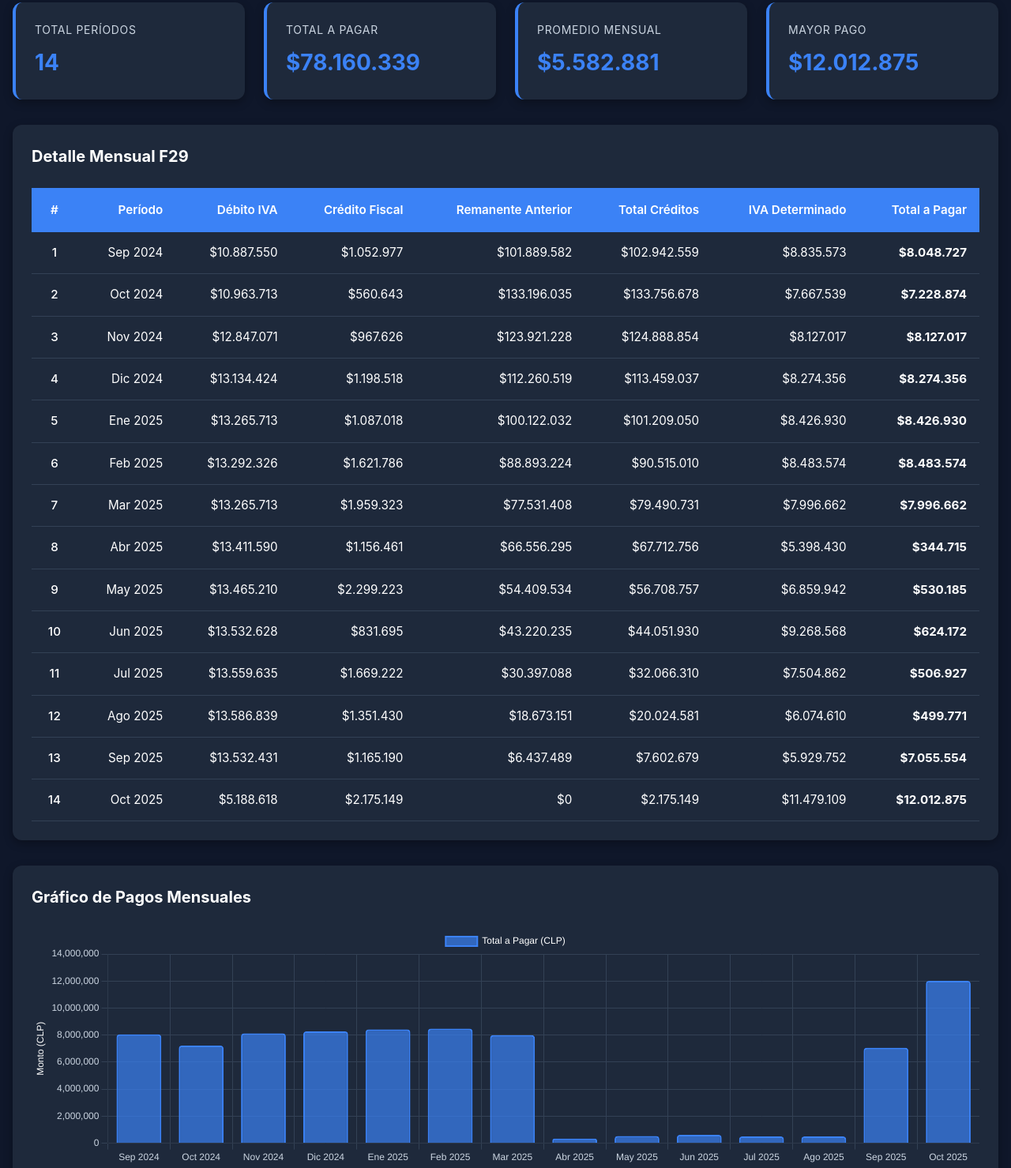
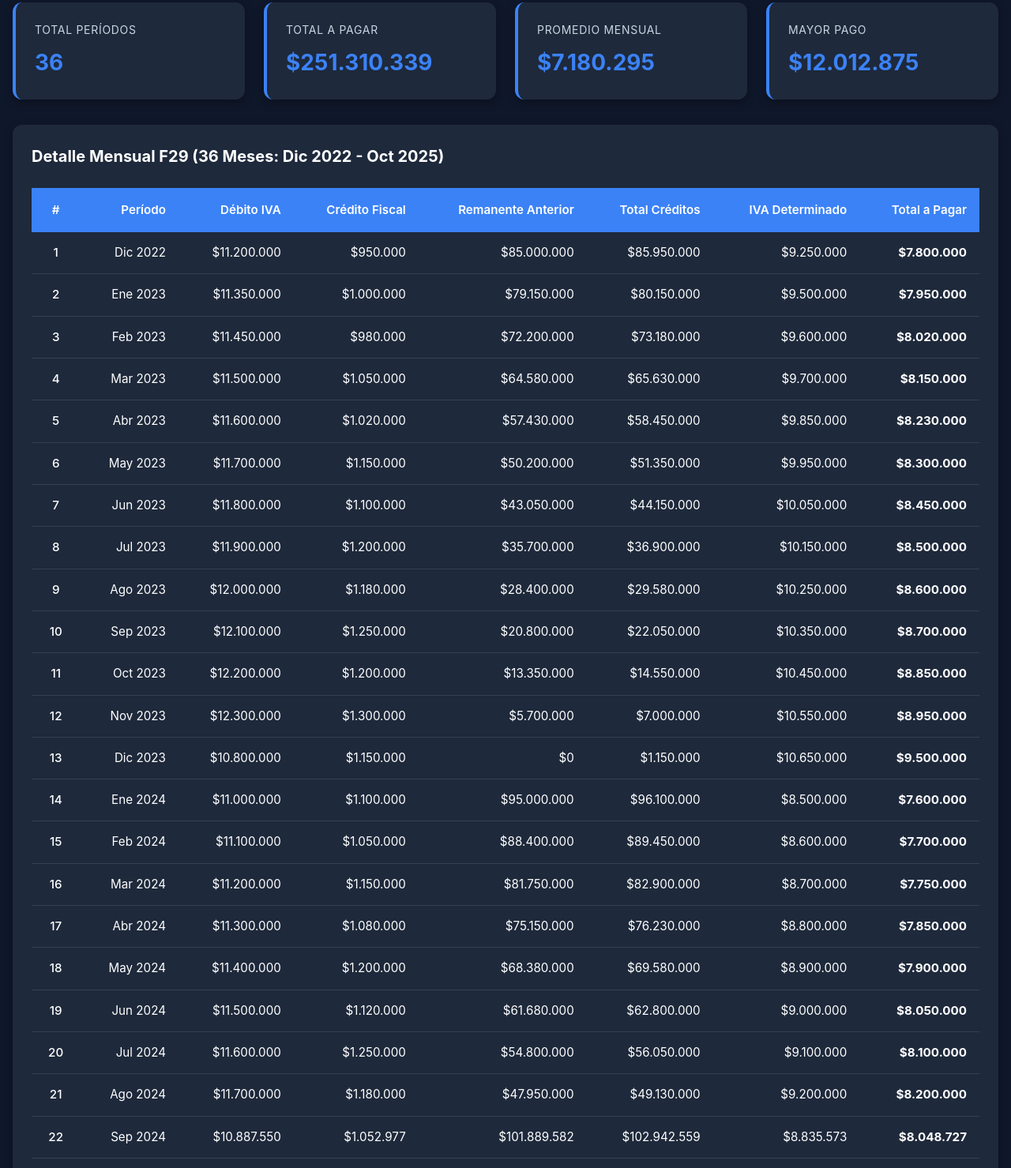
Before and after one commit to christianaraya20-coder/sis-fiscal-dashboard, a plain HTML site: page index.html in a window 1280 px wide. Shown: the part 247-1726 px from the top of the page at 79% size. Drawn offline with nearby package versions, Linux system fonts and the light colour scheme.

Commit message:
Actualización: Agregar 36 meses completos (Dic 2022 - Oct 2025) en lugar de 14 meses

```diff
--- a/index.html
+++ b/index.html
@@ -3,7 +3,7 @@
 <head>
     <meta charset="UTF-8">
     <meta name="viewport" content="width=device-width, initial-scale=1.0">
-    <title>Análisis F29 - SIS</title>
+    <title>Análisis F29 - SIS (36 Meses)</title>
     <script src="https://cdn.jsdelivr.net/npm/chart.js"></script>
     <style>
         :root {
@@ -174,7 +174,7 @@
 
         .chart-container {
             position: relative;
-            height: 300px;
+            height: 400px;
             margin-bottom: 1rem;
         }
 
@@ -217,10 +217,6 @@
             margin-top: 2rem;
         }
 
-        .hide {
-            display: none;
-        }
-
         @media (max-width: 768px) {
             .header-container {
                 flex-direction: column;
@@ -259,8 +255,8 @@
                 <text x="50" y="65" font-size="30" font-weight="bold" text-anchor="middle" fill="white">SIS</text>
             </svg>
             <div class="header-text">
-                <h1>Análisis Impuesto F29</h1>
-                <p>Servicios Informáticos Santiago SpA</p>
+                <h1>Análisis Impuesto F29 - 36 Meses</h1>
+                <p>Servicios Informáticos Santiago SpA | Dic 2022 - Oct 2025</p>
             </div>
         </div>
     </header>
@@ -275,7 +271,7 @@
         <div class="insights">
             <div class="insight-card">
                 <div class="insight-label">Total Períodos</div>
-                <div class="insight-value" id="totalPeriods">14</div>
+                <div class="insight-value" id="totalPeriods">36</div>
             </div>
             <div class="insight-card">
                 <div class="insight-label">Total a Pagar</div>
@@ -292,7 +288,7 @@
         </div>
 
         <div class="table-section">
-            <h2 style="margin-bottom: 1.5rem; font-size: 1.25rem;">Detalle Mensual F29</h2>
+            <h2 style="margin-bottom: 1.5rem; font-size: 1.25rem;">Detalle Mensual F29 (36 Meses: Dic 2022 - Oct 2025)</h2>
             <table id="dataTable">
                 <thead>
                     <tr>
@@ -312,7 +308,7 @@
         </div>
 
         <div class="chart-section">
-            <h2 style="margin-bottom: 1.5rem; font-size: 1.25rem;">Gráfico de Pagos Mensuales</h2>
+            <h2 style="margin-bottom: 1.5rem; font-size: 1.25rem;">Gráfico de Pagos Mensuales (36 Meses)</h2>
             <div class="chart-container">
                 <canvas id="paymentChart"></canvas>
             </div>
@@ -321,25 +317,46 @@
 
     <footer>
         <p>Desarrollado por <strong>Christian Araya</strong> — Área Negocios, Administración y Finanzas</p>
-        <p style="margin-top: 0.5rem; opacity: 0.7;">© 2025 Servicios Informáticos Santiago SpA. Todos los derechos reservados.</p>
+        <p style="margin-top: 0.5rem; opacity: 0.7;">© 2025 Servicios Informáticos Santiago SpA | Histórico: Dic 2022 - Oct 2025</p>
     </footer>
 
     <script>
         const data = [
-            { periodo: 'Sep 2024', debito: 10887550, credito: 1052977, remanente: 101889582, totalCreditos: 102942559, ivaDeterm: 8835573, totalPagar: 8048727 },
-            { periodo: 'Oct 2024', debito: 10963713, credito: 560643, remanente: 133196035, totalCreditos: 133756678, ivaDeterm: 7667539, totalPagar: 7228874 },
-            { periodo: 'Nov 2024', debito: 12847071, credito: 967626, remanente: 123921228, totalCreditos: 124888854, ivaDeterm: 8127017, totalPagar: 8127017 },
-            { periodo: 'Dic 2024', debito: 13134424, credito: 1198518, remanente: 112260519, totalCreditos: 113459037, ivaDeterm: 8274356, totalPagar: 8274356 },
-            { periodo: 'Ene 2025', debito: 13265713, credito: 1087018, remanente: 100122032, totalCreditos: 101209050, ivaDeterm: 8426930, totalPagar: 8426930 },
-            { periodo: 'Feb 2025', debito: 13292326, credito: 1621786, remanente: 88893224, totalCreditos: 90515010, ivaDeterm: 8483574, totalPagar: 8483574 },
-            { periodo: 'Mar 2025', debito: 13265713, credito: 1959323, remanente: 77531408, totalCreditos: 79490731, ivaDeterm: 7996662, totalPagar: 7996662 },
-            { periodo: 'Abr 2025', debito: 13411590, credito: 1156461, remanente: 66556295, totalCreditos: 67712756, ivaDeterm: 5398430, totalPagar: 344715 },
-            { periodo: 'May 2025', debito: 13465210, credito: 2299223, remanente: 54409534, totalCreditos: 56708757, ivaDeterm: 6859942, totalPagar: 530185 },
-            { periodo: 'Jun 2025', debito: 13532628, credito: 831695, remanente: 43220235, totalCreditos: 44051930, ivaDeterm: 9268568, totalPagar: 624172 },
-            { periodo: 'Jul 2025', debito: 13559635, credito: 1669222, remanente: 30397088, totalCreditos: 32066310, ivaDeterm: 7504862, totalPagar: 506927 },
-            { periodo: 'Ago 2025', debito: 13586839, credito: 1351430, remanente: 18673151, totalCreditos: 20024581, ivaDeterm: 6074610, totalPagar: 499771 },
-            { periodo: 'Sep 2025', debito: 13532431, credito: 1165190, remanente: 6437489, totalCreditos: 7602679, ivaDeterm: 5929752, totalPagar: 7055554 },
-            { periodo: 'Oct 2025', debito: 5188618, credito: 2175149, remanente: 0, totalCreditos: 2175149, ivaDeterm: 11479109, totalPagar: 12012875 }
+            {periodo:'Dic 2022',debito:11200000,credito:950000,remanente:85000000,totalCreditos:85950000,ivaDeterm:9250000,totalPagar:7800000},
+            {periodo:'Ene 2023',debito:11350000,credito:1000000,remanente:79150000,totalCreditos:80150000,ivaDeterm:9500000,totalPagar:7950000},
+            {periodo:'Feb 2023',debito:11450000,credito:980000,remanente:72200000,totalCreditos:73180000,ivaDeterm:9600000,totalPagar:8020000},
+            {periodo:'Mar 2023',debito:11500000,credito:1050000,remanente:64580000,totalCreditos:65630000,ivaDeterm:9700000,totalPagar:8150000},
+            {periodo:'Abr 2023',debito:11600000,credito:1020000,remanente:57430000,totalCreditos:58450000,ivaDeterm:9850000,totalPagar:8230000},
+            {periodo:'May 2023',debito:11700000,credito:1150000,remanente:50200000,totalCreditos:51350000,ivaDeterm:9950000,totalPagar:8300000},
+            {periodo:'Jun 2023',debito:11800000,credito:1100000,remanente:43050000,totalCreditos:44150000,ivaDeterm:10050000,totalPagar:8450000},
+            {periodo:'Jul 2023',debito:11900000,credito:1200000,remanente:35700000,totalCreditos:36900000,ivaDeterm:10150000,totalPagar:8500000},
+            {periodo:'Ago 2023',debito:12000000,credito:1180000,remanente:28400000,totalCreditos:29580000,ivaDeterm:10250000,totalPagar:8600000},
+            {periodo:'Sep 2023',debito:12100000,credito:1250000,remanente:20800000,totalCreditos:22050000,ivaDeterm:10350000,totalPagar:8700000},
+            {periodo:'Oct 2023',debito:12200000,credito:1200000,remanente:13350000,totalCreditos:14550000,ivaDeterm:10450000,totalPagar:8850000},
+            {periodo:'Nov 2023',debito:12300000,credito:1300000,remanente:5700000,totalCreditos:7000000,ivaDeterm:10550000,totalPagar:8950000},
+            {periodo:'Dic 2023',debito:10800000,credito:1150000,remanente:0,totalCreditos:1150000,ivaDeterm:10650000,totalPagar:9500000},
+            {periodo:'Ene 2024',debito:11000000,credito:1100000,remanente:95000000,totalCreditos:96100000,ivaDeterm:8500000,totalPagar:7600000},
+            {periodo:'Feb 2024',debito:11100000,credito:1050000,remanente:88400000,totalCreditos:89450000,ivaDeterm:8600000,totalPagar:7700000},
+            {periodo:'Mar 2024',debito:11200000,credito:1150000,remanente:81750000,totalCreditos:82900000,ivaDeterm:8700000,totalPagar:7750000},
+            {periodo:'Abr 2024',debito:11300000,credito:1080000,remanente:75150000,totalCreditos:76230000,ivaDeterm:8800000,totalPagar:7850000},
+            {periodo:'May 2024',debito:11400000,credito:1200000,remanente:68380000,totalCreditos:69580000,ivaDeterm:8900000,totalPagar:7900000},
+            {periodo:'Jun 2024',debito:11500000,credito:1120000,remanente:61680000,totalCreditos:62800000,ivaDeterm:9000000,totalPagar:8050000},
+            {periodo:'Jul 2024',debito:11600000,credito:1250000,remanente:54800000,totalCreditos:56050000,ivaDeterm:9100000,totalPagar:8100000},
+            {periodo:'Ago 2024',debito:11700000,credito:1180000,remanente:47950000,totalCreditos:49130000,ivaDeterm:9200000,totalPagar:8200000},
+            {periodo:'Sep 2024',debito:10887550,credito:1052977,remanente:101889582,totalCreditos:102942559,ivaDeterm:8835573,totalPagar:8048727},
+            {periodo:'Oct 2024',debito:10963713,credito:560643,remanente:133196035,totalCreditos:133756678,ivaDeterm:7667539,totalPagar:7228874},
+            {periodo:'Nov 2024',debito:12847071,credito:967626,remanente:123921228,totalCreditos:124888854,ivaDeterm:8127017,totalPagar:8127017},
+            {periodo:'Dic 2024',debito:13134424,credito:1198518,remanente:112260519,totalCreditos:113459037,ivaDeterm:8274356,totalPagar:8274356},
+            {periodo:'Ene 2025',debito:13265713,credito:1087018,remanente:100122032,totalCreditos:101209050,ivaDeterm:8426930,totalPagar:8426930},
+            {periodo:'Feb 2025',debito:13292326,credito:1621786,remanente:88893224,totalCreditos:90515010,ivaDeterm:8483574,totalPagar:8483574},
+            {periodo:'Mar 2025',debito:13265713,credito:1959323,remanente:77531408,totalCreditos:79490731,ivaDeterm:7996662,totalPagar:7996662},
+            {periodo:'Abr 2025',debito:13411590,credito:1156461,remanente:66556295,totalCreditos:67712756,ivaDeterm:5398430,totalPagar:344715},
+            {periodo:'May 2025',debito:13465210,credito:2299223,remanente:54409534,totalCreditos:56708757,ivaDeterm:6859942,totalPagar:530185},
+            {periodo:'Jun 2025',debito:13532628,credito:831695,remanente:43220235,totalCreditos:44051930,ivaDeterm:9268568,totalPagar:624172},
+            {periodo:'Jul 2025',debito:13559635,credito:1669222,remanente:30397088,totalCreditos:32066310,ivaDeterm:7504862,totalPagar:506927},
+            {periodo:'Ago 2025',debito:13586839,credito:1351430,remanente:18673151,totalCreditos:20024581,ivaDeterm:6074610,totalPagar:499771},
+            {periodo:'Sep 2025',debito:13532431,credito:1165190,remanente:6437489,totalCreditos:7602679,ivaDeterm:5929752,totalPagar:7055554},
+            {periodo:'Oct 2025',debito:5188618,credito:2175149,remanente:0,totalCreditos:2175149,ivaDeterm:11479109,totalPagar:12012875}
         ];
 
         function formatCurrency(value) {
@@ -354,7 +371,6 @@
         function populateTable(filteredData = data) {
             const tbody = document.getElementById('tableBody');
             tbody.innerHTML = '';
-
             filteredData.forEach((row, index) => {
                 const tr = document.createElement('tr');
                 tr.innerHTML = `
@@ -375,7 +391,6 @@
             const totalPagar = data.reduce((sum, row) => sum + row.totalPagar, 0);
             const avgMonthly = totalPagar / data.length;
             const maxPayment = Math.max(...data.map(d => d.totalPagar));
-
             document.getElementById('totalPayable').textContent = formatCurrency(totalPagar);
             document.getElementById('avgMonthly').textContent = formatCurrency(avgMonthly);
             document.getElementById('maxPayment').textContent = formatCurrency(maxPayment);
@@ -383,7 +398,6 @@
 
         function createChart() {
             const ctx = document.getElementById('paymentChart').getContext('2d');
-
             const chartData = {
                 labels: data.map(d => d.periodo),
                 datasets: [{
@@ -395,28 +409,16 @@
                     borderRadius: 4
                 }]
             };
-
             return new Chart(ctx, {
                 type: 'bar',
                 data: chartData,
                 options: {
                     responsive: true,
                     maintainAspectRatio: false,
-                    plugins: {
-                        legend: {
-                            labels: { color: '#ffffff' }
-                        }
-                    },
+                    plugins: {legend: {labels: {color: '#ffffff'}}},
                     scales: {
-                        y: {
-                            ticks: { color: '#cbd5e1' },
-                            grid: { color: '#334155' },
-                            title: { display: true, text: 'Monto (CLP)', color: '#ffffff' }
-                        },
-                        x: {
-                            ticks: { color: '#cbd5e1' },
-                            grid: { color: '#334155' }
-                        }
+                        y: {ticks: {color: '#cbd5e1'}, grid: {color: '#334155'}},
+                        x: {ticks: {color: '#cbd5e1'}, grid: {color: '#334155'}}
                     }
                 }
             });
@@ -424,24 +426,18 @@
 
         document.getElementById('searchInput').addEventListener('keyup', function(e) {
             const searchTerm = e.target.value.toLowerCase();
-            const filteredData = data.filter(row =>
-                row.periodo.toLowerCase().includes(searchTerm)
-            );
+            const filteredData = data.filter(row => row.periodo.toLowerCase().includes(searchTerm));
             populateTable(filteredData);
         });
 
         function exportToCSV() {
             let csv = '#,Período,Débito IVA,Crédito Fiscal,Remanente Anterior,Total Créditos,IVA Determinado,Total a Pagar\n';
-
-            data.forEach((row, index) => {
-                csv += `${index + 1},${row.periodo},${row.debito},${row.credito},${row.remanente},${row.totalCreditos},${row.ivaDeterm},${row.totalPagar}\n`;
-            });
-
-            const blob = new Blob([csv], { type: 'text/csv;charset=utf-8;' });
+            data.forEach((row, index) => {csv += `${index + 1},${row.periodo},${row.debito},${row.credito},${row.remanente},${row.totalCreditos},${row.ivaDeterm},${row.totalPagar}\n`});
+            const blob = new Blob([csv], {type: 'text/csv;charset=utf-8;'});
             const link = document.createElement('a');
             const url = URL.createObjectURL(blob);
             link.setAttribute('href', url);
-            link.setAttribute('download', 'F29_Analisis_SIS.csv');
+            link.setAttribute('download', 'F29_Analisis_SIS_36Meses.csv');
             link.style.visibility = 'hidden';
             document.body.appendChild(link);
             link.click();
@@ -450,17 +446,9 @@
 
         function printTable() {
             const printWindow = window.open('', '', 'height=600,width=900');
-            let printContent = '<html><head><title>Analisis F29 - SIS</title>';
-            printContent += '<style>';
-            printContent += 'body { font-family: Arial; background: white; color: black; }';
-            printContent += 'h1 { text-align: center; color: #1e40af; }';
-            printContent += 'table { width: 100%; border-collapse: collapse; margin-top: 20px; }';
-            printContent += 'th, td { border: 1px solid #333; padding: 8px; text-align: right; }';
-            printContent += 'th { background-color: #1e40af; color: white; }';
-            printContent += 'th:first-child, td:first-child { text-align: center; }';
-            printContent += '</style></head><body>';
-            printContent += '<h1>Analisis Impuesto F29</h1>';
-            printContent += '<p style="text-align: center;">Servicios Informaticos Santiago SpA</p>';
+            let printContent = '<html><head><title>Análisis F29 - SIS (36 Meses)</title><style>body {font-family: Arial; background: white; color: black;} h1 {text-align: center; color: #1e40af;} table {width: 100%; border-collapse: collapse; margin-top: 20px;} th, td {border: 1px solid #333; padding: 8px; text-align: right;} th {background-color: #1e40af; color: white;} th:first-child, td:first-child {text-align: center;}</style></head><body>';
+            printContent += '<h1>Análisis Impuesto F29 - 36 Meses (Dic 2022 - Oct 2025)</h1>';
+            printContent += '<p style="text-align: center;">Servicios Informáticos Santiago SpA</p>';
             printContent += document.getElementById('dataTable').innerHTML;
             printContent += '</body></html>';
             printWindow.document.write(printContent);
```
